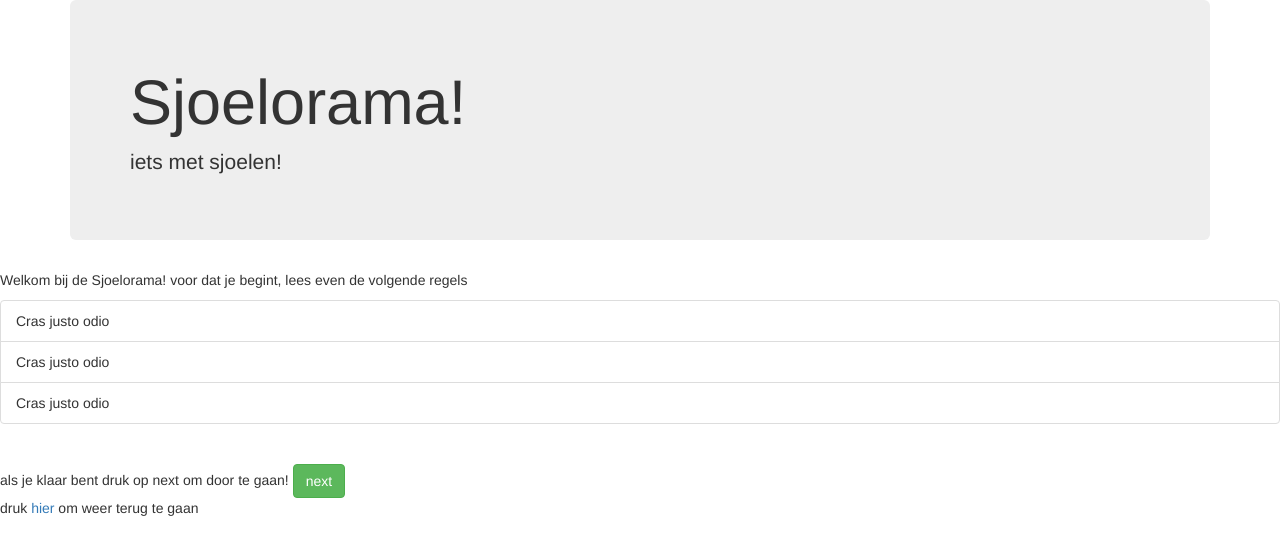
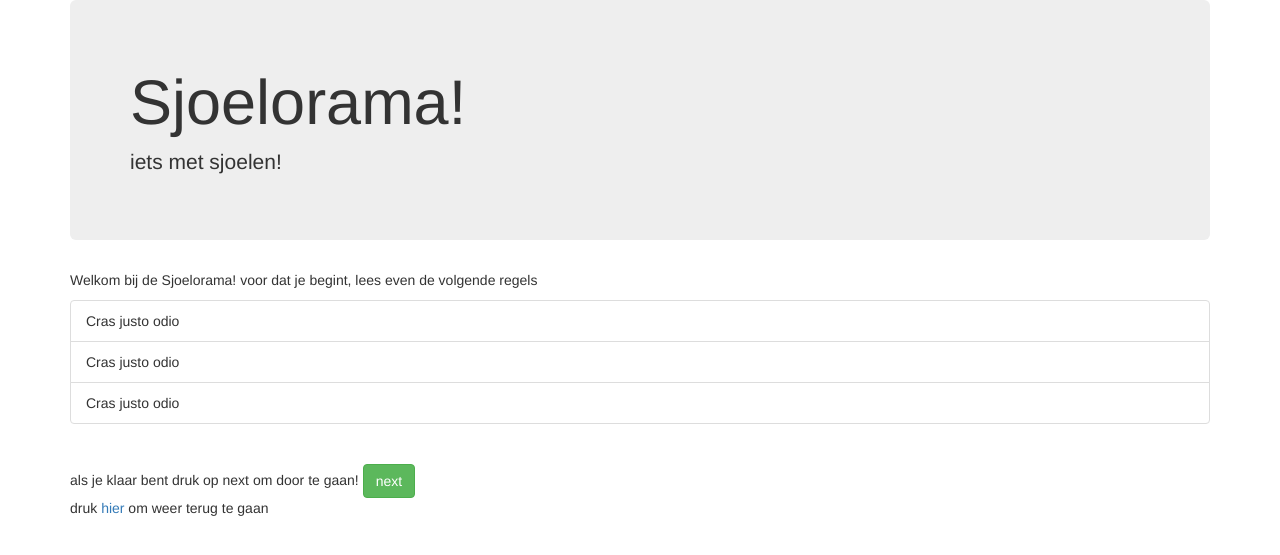
Before and after one commit to zonneveld/sjoel, a Flask app: page / in a window 1280 px wide. Shown: the top 555 px of the page. Run offline with Flask 3, Linux system fonts and the light colour scheme; some libraries are stand-ins or nearby versions.

Commit message:
bootstrap stuff

```diff
--- a/app/templates/base.html
+++ b/app/templates/base.html
@@ -19,6 +19,8 @@
 
           {% block content %}{% endblock %}
 <!--  <a href="https://www.w3schools.com/">Visit W3Schools.com!</a>  -->
+          <div class="container mt-5">
           <p> druk <a href="/start">hier</a> om weer terug te gaan</p>
+          </div>
     </body>
 </html>
--- a/app/templates/start.html
+++ b/app/templates/start.html
@@ -2,7 +2,7 @@
 
 {% extends "base.html" %}
 {% block content %}
-<div >
+<div class="container mt-5">
     <p>Welkom bij de Sjoelorama! voor dat je begint, lees even de volgende regels</p>
     <ol class="list-group list-group-numbered">
         <li class="list-group-item">Cras justo odio</li>
```
Also changed, not shown: 1 other file.
